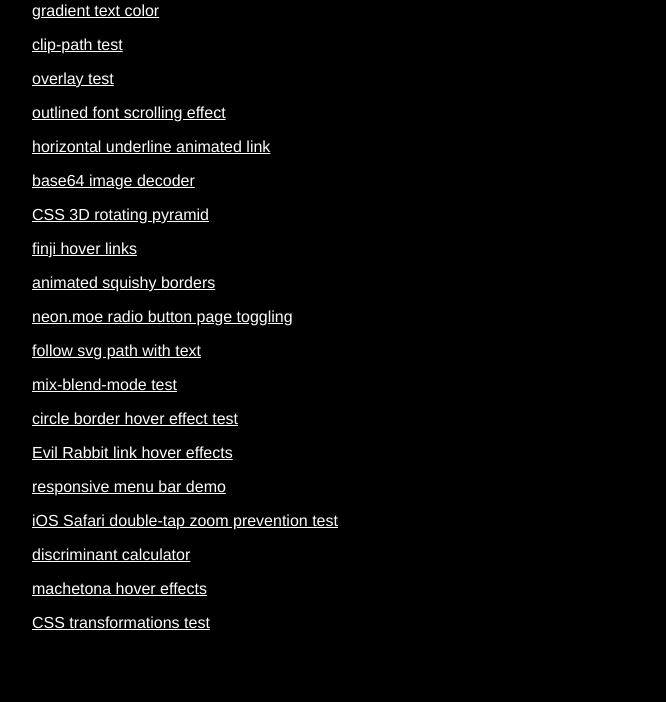
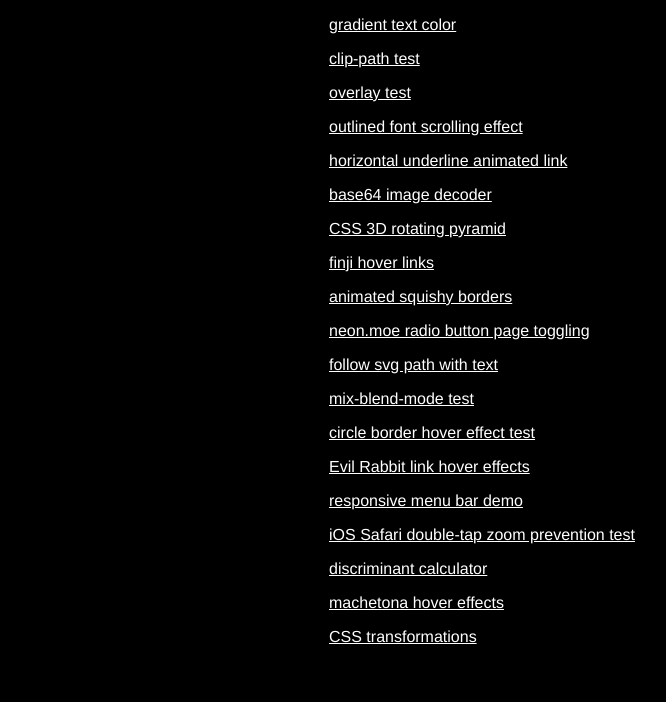
Before and after one commit to acdpsn/web-experiments, a website: page index.html in a window 1280 px wide. Shown: the part 98-800 px from the top of the page, without its empty margins (158-824 px from the left). Drawn offline with Linux system fonts and the light colour scheme.

Commit message:
generate homepage with script

```diff
--- a/css/style.css
+++ b/css/style.css
@@ -1,6 +1,7 @@
 /* General Styling */
 
-html, body {
+html,
+body {
   color: #fff;
   background-color: #000;
   font-family: Helvetica, Arial, sans-serif;
@@ -9,22 +10,25 @@
   padding: 0;
   margin: 0;
 }
-a:link, a:visited {
+
+a {
   color: #fff;
 }
-a:active, a:hover {
-	text-decoration: none;
-}
+
 .center {
   text-align: center;
 }
-.tmid { /* Center block-level elements */
+
+.tmid {
+  /* Center block-level elements */
   margin: 0px auto;
 }
+
 .fullpage {
   width: 100%;
   height: 100%;
 }
+
 .vcenter {
   position: relative;
   top: 50%;
@@ -33,9 +37,12 @@
 
 /* Page styling */
 
+.container {
+  text-align: center;
+	margin: 0 20px;
+}
+
 .content {
-	padding: 20px;
-	width: calc(100% - 40px);
-	max-width: 900px;
-	height: calc(100% - 40px);
+  text-align: left;
+  display: inline-block;
 }
--- a/index.html
+++ b/index.html
@@ -1,40 +1,34 @@
-<!DOCTYPE html>
-<html>
-	<head>
-		<meta charset="utf-8">
+<!DOCTYPE html><html lang="en"><head>
+  <meta charset="UTF-8">
   <meta name="viewport" content="width=device-width, initial-scale=1.0">
-
   <title>Web Experiments</title>
-		<meta name="description" content="">
-
-		<meta name="pinterest" content="nopin" description="Sorry, you can't save from my website!">
-
   <link rel="stylesheet" href="css/style.css">
-		<style media="screen">
-		</style>
 </head>
 <body>
-		<div class="content tmid">
+  <div class="container">
+    <div class="content">
       <h1>Web Experiments</h1>
-			<p><a href="experiments/gradient-text/">gradient text color</a></p>
-			<p><a href="experiments/clip-path-test/">clip-path test</a></p>
-			<p><a href="experiments/overlay-test/">overlay test</a></p>
-			<p><a href="experiments/outlined-font/">outlined font scrolling effect</a></p>
-			<p><a href="experiments/horizontal-underline-animated-link">horizontal underline animated link</a></p>
-			<p><a href="experiments/base64-img-decoder">base64 image decoder</a></p>
-			<p><a href="experiments/poppy-pyramid">CSS 3D rotating pyramid</a></p>
-			<p><a href="experiments/finji-hover-links">finji hover links</a></p>
-			<p><a href="experiments/animated-squishy-borders">animated squishy borders</a></p>
-			<p><a href="experiments/neon.moe-radio-button-page-toggling">neon.moe radio button page toggling</a></p>
-			<p><a href="experiments/follow-svg-path-with-text">follow svg path with text</a></p>
-			<p><a href="experiments/mix-blend-mode-test">mix-blend-mode test</a></p>
-			<p><a href="experiments/circle-border-hover-effect-test">circle border hover effect test</a></p>
-			<p><a href="experiments/evil-rabbit-link-hover-effects">Evil Rabbit link hover effects</a></p>
-			<p><a href="experiments/responsive-menu-bar-demo">responsive menu bar demo</a></p>
-			<p><a href="experiments/ios-safari-double-tap-zoom-prevention-test">iOS Safari double-tap zoom prevention test</a></p>
-			<p><a href="experiments/discriminant-calculator">discriminant calculator</a></p>
-			<p><a href="experiments/machetona-hover-effects">machetona hover effects</a></p>
-			<p><a href="experiments/css-transformations-test">CSS transformations test</a></p>
+<p><a href="experiments/feed-stick-to-bottom/index.html">Feed Stick to Bottom</a></p>
+<p><a href="experiments/gradient-text/index.html">gradient text color</a></p>
+<p><a href="experiments/clip-path-test/index.html">clip-path test</a></p>
+<p><a href="experiments/overlay-test/index.html">overlay test</a></p>
+<p><a href="experiments/outlined-font/index.html">outlined font scrolling effect</a></p>
+<p><a href="experiments/horizontal-underline-animated-link/index.html">horizontal underline animated link</a></p>
+<p><a href="experiments/base64-img-decoder/index.html">base64 image decoder</a></p>
+<p><a href="experiments/poppy-pyramid/index.html">CSS 3D rotating pyramid</a></p>
+<p><a href="experiments/finji-hover-links/index.html">finji hover links</a></p>
+<p><a href="experiments/animated-squishy-borders/index.html">animated squishy borders</a></p>
+<p><a href="experiments/neon.moe-radio-button-page-toggling/index.html">neon.moe radio button page toggling</a></p>
+<p><a href="experiments/follow-svg-path-with-text/index.html">follow svg path with text</a></p>
+<p><a href="experiments/mix-blend-mode-test/index.html">mix-blend-mode test</a></p>
+<p><a href="experiments/circle-border-hover-effect-test/index.html">circle border hover effect test</a></p>
+<p><a href="experiments/evil-rabbit-link-hover-effects/index.html">Evil Rabbit link hover effects</a></p>
+<p><a href="experiments/responsive-menu-bar-demo/index.html">responsive menu bar demo</a></p>
+<p><a href="experiments/ios-safari-double-tap-zoom-prevention-test/index.html">iOS Safari double-tap zoom prevention test</a></p>
+<p><a href="experiments/discriminant-calculator/index.html">discriminant calculator</a></p>
+<p><a href="experiments/machetona-hover-effects/index.html">machetona hover effects</a></p>
+<p><a href="experiments/css-transformations-test/index.html">CSS transformations</a></p>
     </div>
-	</body>
-</html>
+  </div>
+
+</body></html>
```
Also changed, not shown: generate-index.js (+43 -30 lines), index-template.html (added, +16 -0 lines). Lines whose indentation alone changed are shown as unchanged.
